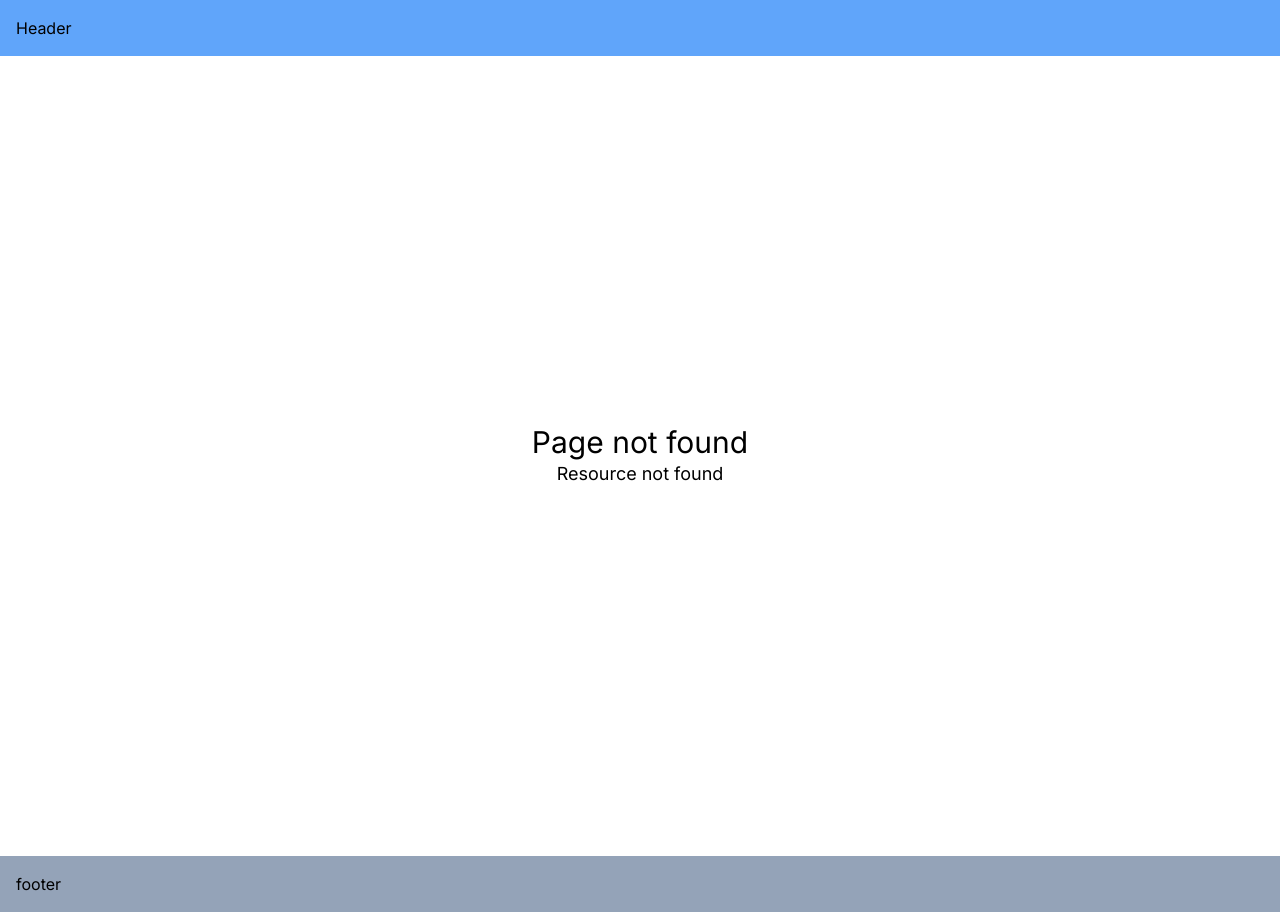
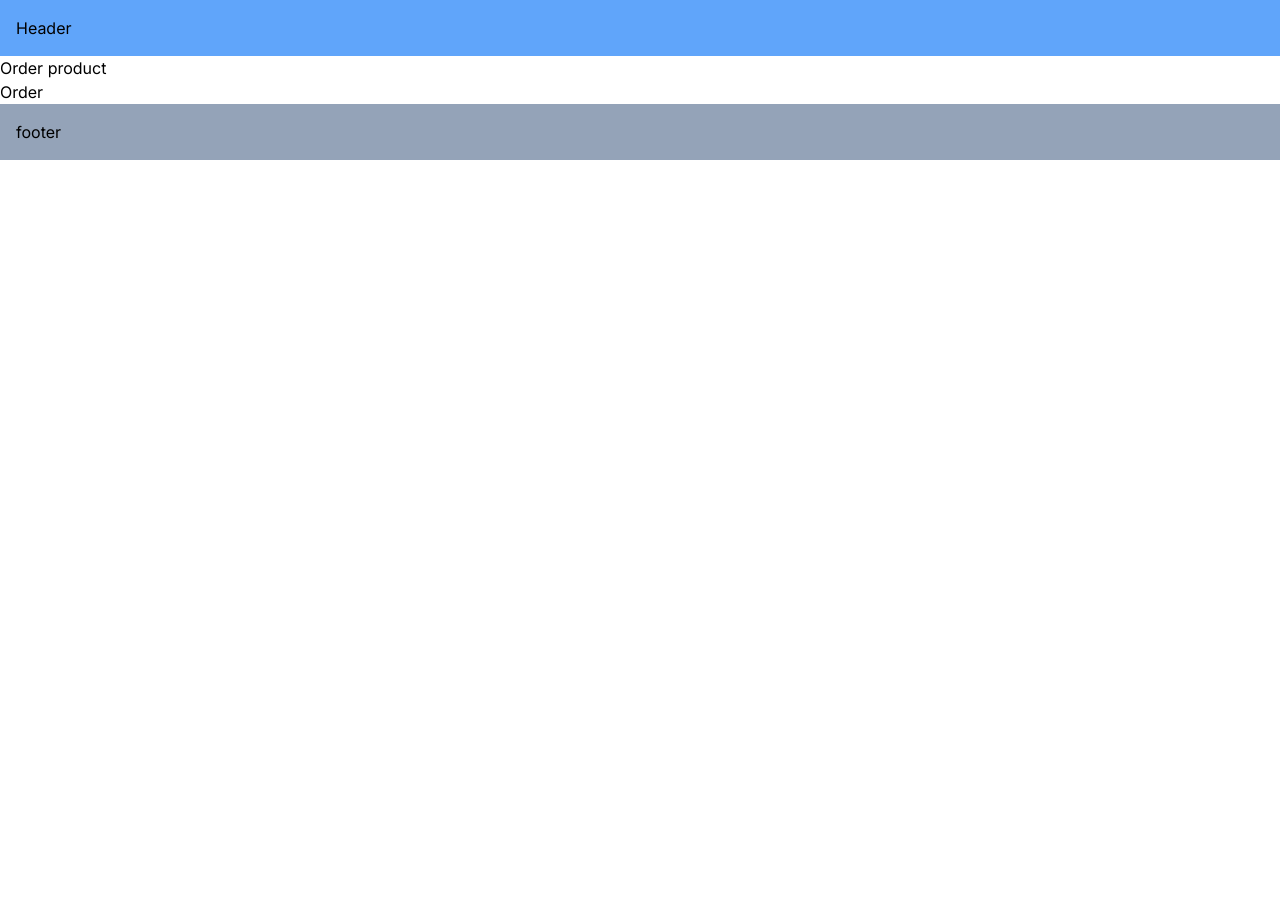
Before and after one commit to mariolazzari/next14-ce, a Next.js app in the folder routing-demo/: page /order-product in a window 1280 px wide. Before the commit this address had no page. After the commit the page ends 800 px from the top, so only its background shows below. Built offline with nearby package versions, Linux system fonts and the light colour scheme.

Commit message:
Done lesson 22

```diff
--- a/routing-demo/src/app/(auth)/layout.tsx
+++ b/routing-demo/src/app/(auth)/template.tsx
@@ -17,7 +17,9 @@ function RootLayout({ children }: Props) {
 
   return (
     <div>
-      <h2>Inner layout</h2>
+      <h2>Template</h2>
+
+      <input />
 
       <div>
         {links.map(link => {
--- /dev/null
+++ b/routing-demo/src/app/order-product/page.tsx
@@ -0,0 +1,19 @@
+"use client";
+import { useRouter } from "next/navigation";
+
+function OrderProduct() {
+  const router = useRouter();
+
+  const onClick = () => {
+    router.push("/");
+  };
+
+  return (
+    <>
+      <h1>Order product</h1>
+      <button onClick={onClick}>Order</button>
+    </>
+  );
+}
+
+export default OrderProduct;
```
